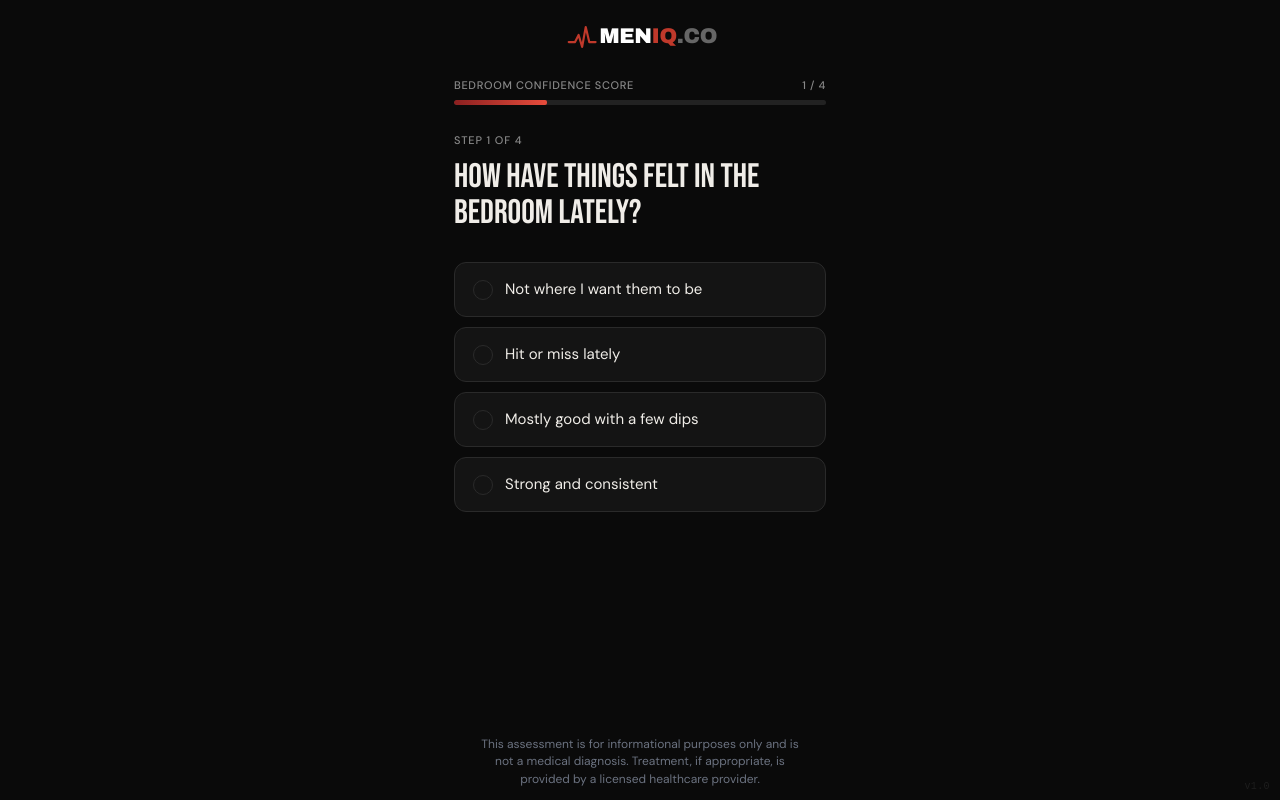
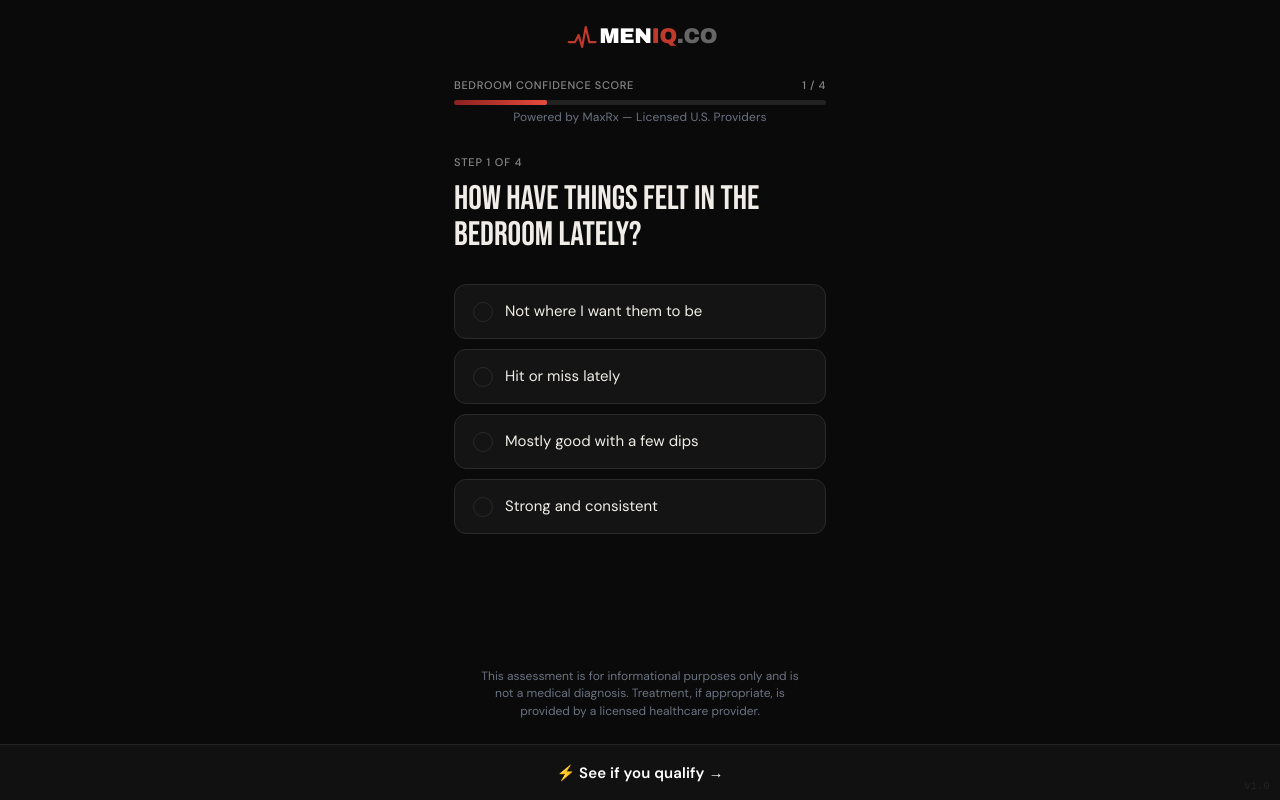
Before and after one commit to tabertop/meniq-clean-, a Next.js app: page / in a window 1280 px wide. Both pictures are taken after a click on the button 640 px from the left and 598 px from the top of the page. Built offline with nearby package versions, Linux system fonts and the light colour scheme.

Commit message:
feat: sticky CTA bar + Powered by MaxRx trust line — global quiz (main + tiktok)

```diff
--- a/components/MaxRxQuiz.jsx
+++ b/components/MaxRxQuiz.jsx
@@ -821,7 +821,7 @@ const CSS = `
     flex: 1;
     display: flex;
     flex-direction: column;
-    padding: 0 24px 4px;
+    padding: 0 24px 72px;
     animation: mrxSlide .3s ease forwards;
   }
   @keyframes mrxSlide {
@@ -1385,6 +1385,9 @@ function Question({ quiz, qIndex, answers, onAnswer, onNext, onBack, isTikTok })
         </div>
       )}
       <ProgressBar current={qIndex + 1} total={quiz.questions.length} title={quiz.title} isTikTok={isTikTok} />
+      <div style={{textAlign:'center',fontSize:'12px',color:'#6B7280',padding:'4px 0 2px',letterSpacing:'.01em'}}>
+        Powered by MaxRx — Licensed U.S. Providers
+      </div>
       <div className="mrx-screen">
         <div className="mrx-qhead">
           <div className="mrx-qnum">{isTikTok ? (() => {
@@ -1420,6 +1423,23 @@ function Question({ quiz, qIndex, answers, onAnswer, onNext, onBack, isTikTok })
           This assessment is for informational purposes only and is not a medical diagnosis. Treatment, if appropriate, is provided by a licensed healthcare provider.
         </div>
       </div>
+      {/* Sticky bottom CTA */}
+      <a
+        href="https://gomaxrx.com/mens-health-consult?utm_source=tiktok&utm_medium=organic&utm_campaign=tiktok"
+        rel="noopener noreferrer"
+        style={{
+          position:'fixed', bottom:0, left:0, right:0,
+          height:'56px', background:'#111',
+          borderTop:'1px solid rgba(255,255,255,.08)',
+          display:'flex', alignItems:'center', justifyContent:'center',
+          color:'#fff', fontFamily:"'DM Sans',sans-serif",
+          fontSize:'15px', fontWeight:'600',
+          textDecoration:'none', zIndex:9999,
+          letterSpacing:'.01em',
+        }}
+      >
+        {qIndex >= 2 ? '⚡ You may qualify — continue →' : '⚡ See if you qualify →'}
+      </a>
     </>
   );
 }
```
